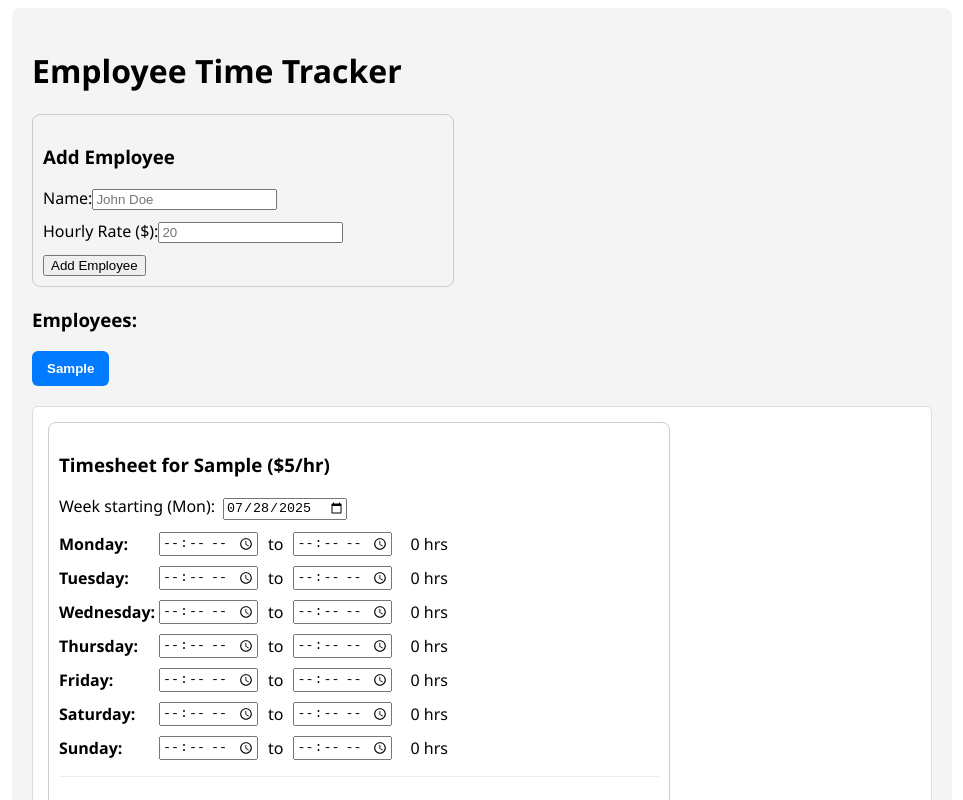
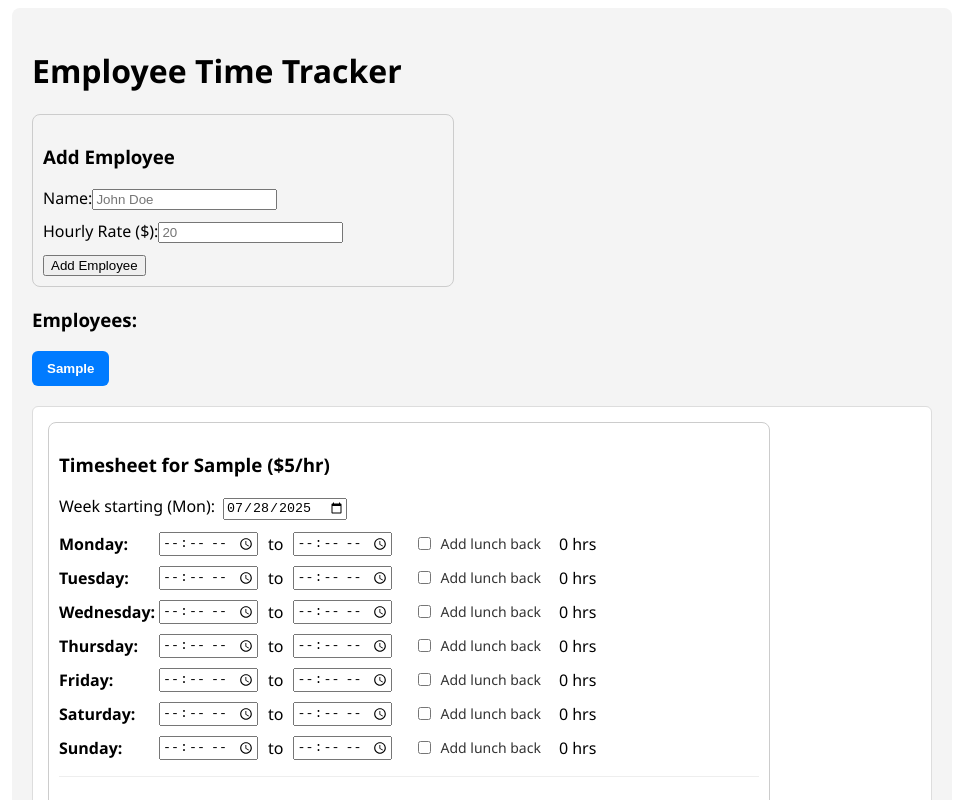
Before and after one commit to Ep1cPh03nix123/JC-Custom-Trim, a React (Create React App) app in the folder frontend/: page / in a window 1280 px wide. Both pictures are taken after typing "Sample", "5" into the empty fields and a click on the button "Add Employee". Shown: the top 800 px of the page, without its empty margins (158-1121 px from the left). Built offline with nearby package versions, Linux system fonts and the light colour scheme; the HTML template or start-up script is replaced by a standard one.

Commit message:
Added Week view and made lunch hour removal easier to remove

```diff
--- /dev/null
+++ b/frontend/src/components/NotebookWeekView.js
@@ -0,0 +1,221 @@
+// src/components/NotebookWeekView.js
+import React, { useMemo } from 'react';
+
+// ----- shared constants
+const daysOfWeek = ['Monday','Tuesday','Wednesday','Thursday','Friday','Saturday','Sunday'];
+const dayAbbr = ['Mon','Tue','Wed','Thu','Fri','Sat','Sun'];
+
+/* ---------- Pure helpers (same rules as your app now) ---------- */
+const parseTime = (t) => (t ? new Date(`1970-01-01T${t}:00`) : null);
+
+// Show as int if whole, otherwise one decimal (e.g., 9, 9.5)
+const fmtHours = (h) => (Number.isInteger(h) ? `${h}` : `${(+h).toFixed(1)}`);
+const fmtTime  = (t) => (t ? t.replace(/^0/, '') : ''); // simple 07:30 -> 7:30
+
+// EXACT hours: (end - start). Default subtract 1h lunch.
+// If addLunchBack === true → do NOT subtract (i.e., add lunch back).
+const getHoursWithLunchFlag = (start, end, addLunchBack = false) => {
+  if (!start || !end) return 0;
+  const s = parseTime(start);
+  const e = parseTime(end);
+  if (!s || !e) return 0;
+
+  let hours = (e - s) / (1000 * 60 * 60); // exact hours
+  if (hours <= 0) return 0;
+
+  if (!addLunchBack) {
+    hours = Math.max(0, hours - 1);
+  }
+  return hours;
+};
+/* --------------------------------------------------------------- */
+
+const NotebookWeekView = ({ employees = [], timesheets = {}, weekStartISO }) => {
+  const weekStartDate = useMemo(() => new Date(weekStartISO), [weekStartISO]);
+
+  // Build per-day rows and per-employee weekly totals
+  const { dayBlocks, perEmployeeTotals } = useMemo(() => {
+    // per-employee accumulator
+    const empTotals = new Map(); // id -> { name, rate, hours }
+
+    const blocks = daysOfWeek.map((day, idx) => {
+      const d = new Date(weekStartDate);
+      d.setDate(weekStartDate.getDate() + idx);
+      const title = `${dayAbbr[idx]} ${d.getMonth() + 1}/${d.getDate()}/${(d.getFullYear()+'').slice(-2)}`;
+
+      // rows for this day
+      const rows = employees.map(emp => {
+        const ts = timesheets[emp.id] || {};
+        const { start = '', end = '', addLunchBack = false } = ts[day] || {};
+        const hours = getHoursWithLunchFlag(start, end, addLunchBack);
+
+        // accumulate weekly total per employee
+        if (!empTotals.has(emp.id)) empTotals.set(emp.id, { name: emp.name, rate: emp.rate ?? 0, hours: 0 });
+        empTotals.get(emp.id).hours += hours;
+
+        return {
+          name: emp.name,
+          start,
+          end,
+          hours,
+        };
+      }).filter(r => r.start && r.end); // show only filled rows for the “notebook” feel
+
+      const total = rows.reduce((s, r) => s + r.hours, 0);
+
+      return { title, rows, total };
+    });
+
+    return { dayBlocks: blocks, perEmployeeTotals: Array.from(empTotals.values()) };
+  }, [employees, timesheets, weekStartDate]);
+
+  const weeklyTotalHours = perEmployeeTotals.reduce((s, e) => s + e.hours, 0);
+  const weeklyTotalPay   = perEmployeeTotals.reduce((s, e) => s + e.hours * e.rate, 0);
+
+  return (
+    <div style={styles.wrap}>
+      {/* Left: notebook-style days */}
+      <div style={styles.leftCol}>
+        {dayBlocks.map((block, i) => (
+          <div key={i} style={styles.dayCard}>
+            <div style={styles.dayHeader}>{block.title}</div>
+
+            {block.rows.length === 0 ? (
+              <div style={styles.rowEmpty}>— no entries —</div>
+            ) : (
+              block.rows.map((r, idx) => (
+                <div key={idx} style={styles.row}>
+                  <div style={styles.colName}>{r.name}</div>
+                  <div style={styles.colTime}>
+                    {fmtTime(r.start)} – {fmtTime(r.end)}
+                  </div>
+                  <div style={styles.colHours}>{fmtHours(r.hours)}</div>
+                </div>
+              ))
+            )}
+
+            {/* bracket-ish daily total */}
+            <div style={styles.totalRow}>
+              <div style={{ flex: 1 }} />
+              <div style={styles.totalLabel}>Total</div>
+              <div style={styles.totalHours}>{fmtHours(block.total)}</div>
+            </div>
+          </div>
+        ))}
+      </div>
+
+      {/* Right: weekly per-employee tallies like your photo */}
+      <div style={styles.rightCol}>
+        <div style={styles.weekHeader}>Weekly Totals</div>
+
+        {perEmployeeTotals.map((e, i) => (
+          <div key={i} style={styles.weekRow}>
+            <div style={styles.weekName}>{e.name}</div>
+            <div style={styles.weekHours}>{fmtHours(e.hours)}</div>
+            <div style={styles.weekPay}>${(e.hours * e.rate).toFixed(2)}</div>
+          </div>
+        ))}
+
+        <div style={styles.weekFooter}>
+          <div style={{ fontWeight: 600 }}>All workers:</div>
+          <div style={styles.weekHours}>{fmtHours(weeklyTotalHours)}</div>
+          <div style={styles.weekPay}>${weeklyTotalPay.toFixed(2)}</div>
+        </div>
+
+        {/* NEW: explicit Total Hours line under "All workers" */}
+        <div style={styles.totalHoursLine}>
+          <span style={{ fontWeight: 600 }}>Total Hours:</span>
+          <span style={{ fontVariantNumeric: 'tabular-nums' }}>{fmtHours(weeklyTotalHours)}</span>
+        </div>
+      </div>
+    </div>
+  );
+};
+
+/* -------------------- styles -------------------- */
+const styles = {
+  wrap: {
+    display: 'grid',
+    gridTemplateColumns: '1fr 280px',
+    gap: 20,
+    marginTop: 16,
+  },
+  leftCol: {
+    display: 'grid',
+    gap: 12,
+  },
+  dayCard: {
+    background: '#fff',
+    border: '1px solid #ddd',
+    borderRadius: 8,
+    padding: 12,
+  },
+  dayHeader: {
+    fontWeight: 700,
+    marginBottom: 8,
+    borderBottom: '1px solid #eee',
+    paddingBottom: 6,
+  },
+  row: {
+    display: 'grid',
+    gridTemplateColumns: '1fr 1fr 60px',
+    alignItems: 'center',
+    padding: '6px 0',
+    borderBottom: '1px dotted #eee',
+  },
+  rowEmpty: {
+    color: '#888',
+    fontStyle: 'italic',
+    padding: '6px 0',
+  },
+  colName: { fontWeight: 500 },
+  colTime: { color: '#333' },
+  colHours: { textAlign: 'right', fontVariantNumeric: 'tabular-nums' },
+
+  totalRow: {
+    display: 'grid',
+    gridTemplateColumns: '1fr 1fr 60px',
+    paddingTop: 6,
+  },
+  totalLabel: { textAlign: 'right', color: '#555', fontWeight: 600 },
+  totalHours: { textAlign: 'right', fontWeight: 700 },
+
+  rightCol: {
+    background: '#fff',
+    border: '1px solid #ddd',
+    borderRadius: 8,
+    padding: 12,
+    height: 'fit-content',
+  },
+  weekHeader: {
+    fontWeight: 700,
+    marginBottom: 8,
+    borderBottom: '1px solid #eee',
+    paddingBottom: 6,
+  },
+  weekRow: {
+    display: 'grid',
+    gridTemplateColumns: '1fr 60px 90px',
+    alignItems: 'center',
+    padding: '6px 0',
+    borderBottom: '1px dotted #eee',
+  },
+  weekName: { fontWeight: 500 },
+  weekHours: { textAlign: 'right', fontVariantNumeric: 'tabular-nums' },
+  weekPay:   { textAlign: 'right', fontVariantNumeric: 'tabular-nums' },
+  weekFooter: {
+    display: 'grid',
+    gridTemplateColumns: '1fr 60px 90px',
+    alignItems: 'center',
+    paddingTop: 8,
+    borderTop: '1px solid #eee',
+    marginTop: 6,
+  },
+  totalHoursLine: {
+    display: 'flex',
+    justifyContent: 'space-between',
+    marginTop: 8,
+  },
+};
+
+export default NotebookWeekView;
--- a/frontend/src/components/WeeklyTimesheetForm.js
+++ b/frontend/src/components/WeeklyTimesheetForm.js
@@ -6,38 +6,25 @@ const daysOfWeek = ['Monday', 'Tuesday', 'Wednesday', 'Thursday', 'Friday', 'Sat
 
 const parseTime = (t) => (t ? new Date(`1970-01-01T${t}:00`) : null);
 
-const roundWithHalfStay = (val) => {
-  const eps = 1e-9;
-  const base = Math.floor(val);
-  const frac = val - base;
-  if (Math.abs(frac - 0.5) < eps) return base + 0.5; // keep .5 exact
-  if (frac < 0.5) return base;                       // round down
-  return base + 1;                                   // round up
-};
+// Show as int if whole, otherwise one decimal (e.g., 9 or 9.5 or 9.3)
+const fmtHours = (h) => (Number.isInteger(h) ? `${h}` : `${(+h).toFixed(1)}`);
 
-const getHoursWithLunch = (start, end) => {
+// EXACT hours: (end - start). Default subtract 1h lunch.
+// If addLunchBack === true → do NOT subtract (i.e., add lunch back).
+const getHoursWithLunchFlag = (start, end, addLunchBack = false) => {
   if (!start || !end) return 0;
   const s = parseTime(start);
   const e = parseTime(end);
   if (!s || !e) return 0;
 
-  let hours = (e - s) / (1000 * 60 * 60);
+  let hours = (e - s) / (1000 * 60 * 60); // exact hours difference
   if (hours <= 0) return 0;
 
-  // Lunch window 12:00–13:00
-  const lunchStart = new Date('1970-01-01T12:00:00');
-  const lunchEnd   = new Date('1970-01-01T13:00:00');
-
-  // If shift overlaps the lunch window, subtract 1 hr
-  if (s < lunchEnd && e > lunchStart) {
+  if (!addLunchBack) {
     hours = Math.max(0, hours - 1);
   }
-
-  return roundWithHalfStay(hours);
+  return hours;
 };
-
-
-const fmtHours = (h) => (Number.isInteger(h) ? `${h}` : `${h.toFixed(1)}`);
 
 const getMondayISO = (d = new Date()) => {
   const date = new Date(d);
@@ -50,21 +37,27 @@ const getMondayISO = (d = new Date()) => {
 /* ------------------------------------------------ */
 
 const WeeklyTimesheetForm = ({ employee, timeData = {}, onChange }) => {
-  // Default structure (Mon–Sun + weekStart)
+  // Default structure (Mon–Sun + weekStart + lunch toggle per day)
   const initialTimeData = daysOfWeek.reduce((acc, day) => {
-    acc[day] = { start: '', end: '' };
+    acc[day] = { start: '', end: '', addLunchBack: false };
     return acc;
   }, { weekStart: getMondayISO() });
 
   // Merge any saved data
   const fullTimeData = { ...initialTimeData, ...timeData };
   for (const day of daysOfWeek) {
-    fullTimeData[day] = { start: '', end: '', ...(fullTimeData[day] || {}) };
+    const base = fullTimeData[day] || {};
+    fullTimeData[day] = {
+      start: '',
+      end: '',
+      addLunchBack: false,
+      ...base,
+    };
   }
 
   const totalHours = daysOfWeek.reduce((sum, day) => {
-    const { start, end } = fullTimeData[day];
-    return sum + getHoursWithLunch(start, end);
+    const { start, end, addLunchBack } = fullTimeData[day];
+    return sum + getHoursWithLunchFlag(start, end, addLunchBack);
   }, 0);
 
   const handleChange = (day, field, value) => {
@@ -73,6 +66,17 @@ const WeeklyTimesheetForm = ({ employee, timeData = {}, onChange }) => {
       [day]: {
         ...fullTimeData[day],
         [field]: value,
+      },
+    };
+    onChange(updated);
+  };
+
+  const handleLunchToggle = (day, checked) => {
+    const updated = {
+      ...fullTimeData,
+      [day]: {
+        ...fullTimeData[day],
+        addLunchBack: checked,
       },
     };
     onChange(updated);
@@ -103,8 +107,8 @@ const WeeklyTimesheetForm = ({ employee, timeData = {}, onChange }) => {
       </div>
 
       {daysOfWeek.map((day) => {
-        const { start, end } = fullTimeData[day];
-        const hrs = getHoursWithLunch(start, end);
+        const { start, end, addLunchBack } = fullTimeData[day];
+        const hrs = getHoursWithLunchFlag(start, end, addLunchBack);
         return (
           <div key={day} style={styles.row}>
             <strong style={{ width: 90 }}>{day}:</strong>
@@ -119,6 +123,16 @@ const WeeklyTimesheetForm = ({ employee, timeData = {}, onChange }) => {
               value={end}
               onChange={(e) => handleChange(day, 'end', e.target.value)}
             />
+
+            <label style={styles.checkbox}>
+              <input
+                type="checkbox"
+                checked={addLunchBack}
+                onChange={(e) => handleLunchToggle(day, e.target.checked)}
+              />
+              Add lunch back
+            </label>
+
             <span style={{ marginLeft: 8 }}>
               {fmtHours(hrs)} hrs
             </span>
@@ -140,13 +154,22 @@ const styles = {
     border: '1px solid #ccc',
     borderRadius: '8px',
     backgroundColor: '#fff',
-    maxWidth: '600px',
+    maxWidth: '700px',
   },
   row: {
     display: 'flex',
     alignItems: 'center',
     gap: '10px',
     marginBottom: '10px',
+    flexWrap: 'wrap',
+  },
+  checkbox: {
+    display: 'inline-flex',
+    alignItems: 'center',
+    gap: 6,
+    marginLeft: 12,
+    fontSize: 14,
+    color: '#333',
   },
   summary: {
     marginTop: '16px',
```
Also changed, not shown: frontend/src/components/TimesheetSummary.js (+12 -27 lines), frontend/src/pages/home.js (+8 -1 lines).
